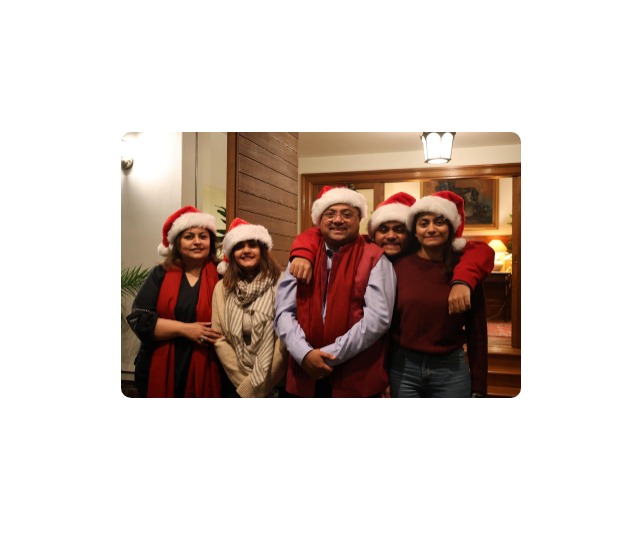
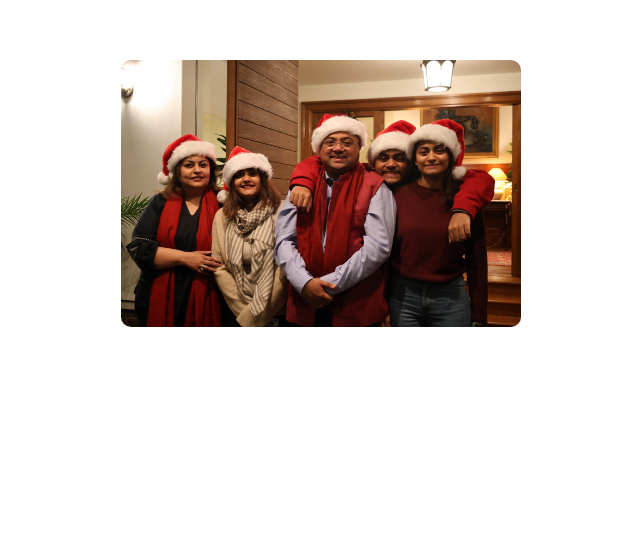
Before and after one commit to Vvan31/Card, a Next.js app in the folder card/: page / in a window 1280 px wide. Shown: the part 1177-1737 px from the top of the page, without its empty margins (71-711 px from the left). Built offline with nearby package versions, Linux system fonts and the light colour scheme.

Commit message:
Update VirtualCard.module.css

```diff
--- a/card/app/components/VirtualCard.module.css
+++ b/card/app/components/VirtualCard.module.css
@@ -15,7 +15,7 @@
 
 .cardImage {
   border-radius: 10px;
-  margin-top: 96%;
+  margin-top: 80%;
 }
 
 .textContainer {
```
